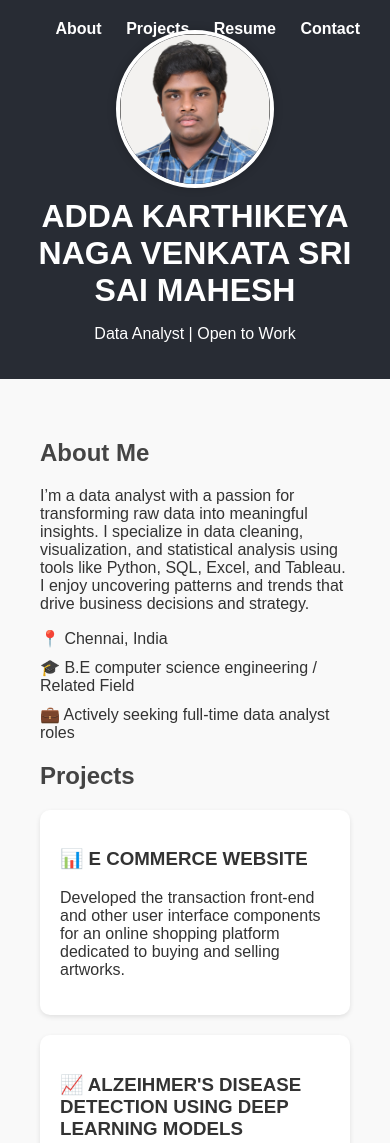
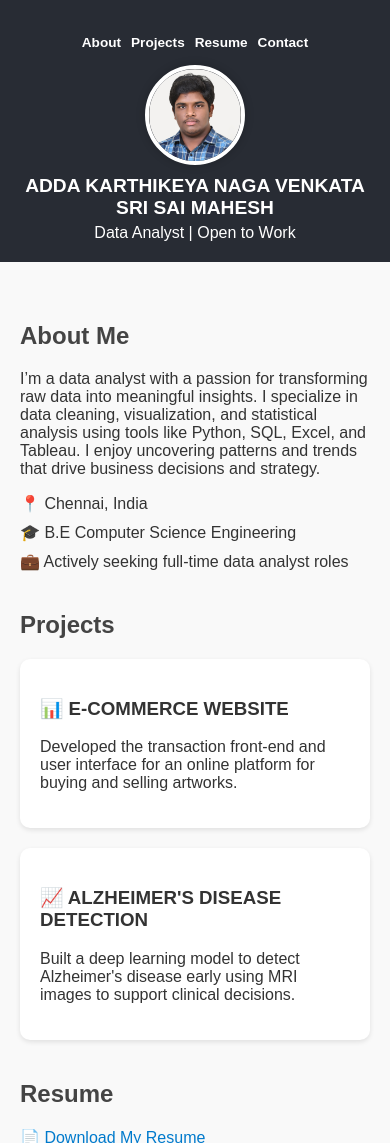
Before and after one commit to AddaKarthik/myPortfolio, a plain HTML site: page index.html in a window 390 px wide. Shown: the top 1143 px of the page. Drawn offline with Linux system fonts and the light colour scheme.

Commit message:
Update index.html

```diff
--- a/index.html
+++ b/index.html
@@ -1,17 +1,22 @@
 <!DOCTYPE html>
 <html lang="en">
 <head>
-  <meta charset="UTF-8">
-  <meta name="viewport" content="width=device-width, initial-scale=1.0">
+  <meta charset="UTF-8" />
+  <meta name="viewport" content="width=device-width, initial-scale=1.0"/>
   <title>ADDA KARTHIKEYA | Portfolio</title>
   <style>
+    * {
+      box-sizing: border-box;
+    }
+
     body {
       font-family: Arial, sans-serif;
       margin: 0;
       padding: 0;
       background-color: #f9f9f9;
-      color: #333333;
+      color: #333;
     }
+
     header {
       background-color: #282c34;
       color: white;
@@ -19,10 +24,24 @@
       text-align: center;
       position: relative;
     }
-    header h1 {
-      margin: 10px 0 0 0;
+
+    nav {
+      position: absolute;
+      top: 20px;
+      right: 30px;
+    }
+
+    nav a {
       color: white;
+      margin-left: 20px;
+      font-weight: bold;
+      text-decoration: none;
     }
+
+    nav a:hover {
+      text-decoration: underline;
+    }
+
     .profile-pic {
       width: 150px;
       height: 150px;
@@ -34,32 +53,36 @@
       border: 4px solid #fff;
       box-shadow: 0 0 10px rgba(0, 0, 0, 0.2);
     }
-    nav {
-      position: absolute;
-      top: 20px;
-      right: 30px;
+
+    header h1 {
+      margin: 10px 0 0 0;
+      font-size: 1.8rem;
     }
-    nav a {
-      color: white;
-      margin-left: 20px;
-      font-weight: bold;
-      text-decoration: none;
+
+    header p {
+      margin: 5px 0 0;
     }
-    nav a:hover {
-      text-decoration: underline;
-    }
+
     main {
-      padding: 40px;
+      padding: 40px 20px;
       max-width: 900px;
       margin: auto;
     }
-    h1, h2 {
+
+    h2 {
       color: #444;
+      margin-top: 40px;
     }
+
     a {
       color: #007acc;
       text-decoration: none;
     }
+
+    a:hover {
+      text-decoration: underline;
+    }
+
     .project {
       background-color: white;
       border-radius: 10px;
@@ -67,18 +90,71 @@
       padding: 20px;
       margin: 20px 0;
     }
+
     ul {
       list-style-type: none;
       padding: 0;
     }
+
     ul li {
       margin-bottom: 10px;
     }
+
     footer {
       background-color: #282c34;
       color: white;
       padding: 20px;
       text-align: center;
+      font-size: 0.9rem;
+    }
+
+    /* RESPONSIVE STYLES */
+    @media (max-width: 768px) {
+      nav {
+        position: static;
+        margin-top: 10px;
+      }
+
+      nav a {
+        display: inline-block;
+        margin: 5px 10px;
+        font-size: 0.9rem;
+      }
+
+      .profile-pic {
+        width: 120px;
+        height: 120px;
+      }
+
+      header h1 {
+        font-size: 1.5rem;
+      }
+
+      main {
+        padding: 20px;
+      }
+    }
+
+    @media (max-width: 480px) {
+      nav {
+        display: flex;
+        flex-wrap: wrap;
+        justify-content: center;
+      }
+
+      nav a {
+        font-size: 0.85rem;
+        margin: 5px;
+      }
+
+      header h1 {
+        font-size: 1.2rem;
+      }
+
+      .profile-pic {
+        width: 100px;
+        height: 100px;
+      }
     }
   </style>
 </head>
@@ -90,7 +166,7 @@
       <a href="#resume">Resume</a>
       <a href="#contact">Contact</a>
     </nav>
-    <img src="data\profile.jpg" alt="Profile Photo" class="profile-pic">
+    <img src="data/profile.jpg" alt="Profile Photo" class="profile-pic">
     <h1>ADDA KARTHIKEYA NAGA VENKATA SRI SAI MAHESH</h1>
     <p>Data Analyst | Open to Work</p>
   </header>
@@ -101,7 +177,7 @@
       <p>I’m a data analyst with a passion for transforming raw data into meaningful insights. I specialize in data cleaning, visualization, and statistical analysis using tools like Python, SQL, Excel, and Tableau. I enjoy uncovering patterns and trends that drive business decisions and strategy.</p>
       <ul>
         <li>📍 Chennai, India</li>
-        <li>🎓 B.E computer science engineering / Related Field</li>
+        <li>🎓 B.E Computer Science Engineering</li>
         <li>💼 Actively seeking full-time data analyst roles</li>
       </ul>
     </section>
@@ -109,26 +185,25 @@
     <section id="projects">
       <h2>Projects</h2>
       <div class="project">
-        <h3>📊 E COMMERCE WEBSITE</h3>
-        <p>Developed the transaction front-end and other user interface components for an online shopping platform dedicated to
-            buying and selling artworks.</p>
+        <h3>📊 E-COMMERCE WEBSITE</h3>
+        <p>Developed the transaction front-end and user interface for an online platform for buying and selling artworks.</p>
       </div>
       <div class="project">
-        <h3>📈 ALZEIHMER'S DISEASE DETECTION USING DEEP LEARNING MODELS</h3>
-        <p>Developed a deep learning model for early detection of Alzheimer's disease using MRI image analysis to support clinical diagnosis.</p>
+        <h3>📈 ALZHEIMER'S DISEASE DETECTION</h3>
+        <p>Built a deep learning model to detect Alzheimer's disease early using MRI images to support clinical decisions.</p>
       </div>
     </section>
 
     <section id="resume">
       <h2>Resume</h2>
-      <p><a href="data\karthikeya_resume.pdf" target="_blank">📄 Download My Resume</a></p>
+      <p><a href="data/karthikeya_resume.pdf" target="_blank">📄 Download My Resume</a></p>
     </section>
 
     <section id="contact">
       <h2>Contact</h2>
       <p>Feel free to reach out via email or connect on LinkedIn.</p>
       <ul>
-        <li>📧 <a href="mailto:you@example.com">addakarthikeya@yahoo.com</a></li>
+        <li>📧 <a href="mailto:addakarthikeya@yahoo.com">addakarthikeya@yahoo.com</a></li>
         <li>🔗 <a href="https://linkedin.com/in/karthikeya-adda-bb5863238/">LinkedIn</a></li>
         <li>💻 <a href="https://github.com/AddaKarthik">GitHub</a></li>
       </ul>
```
